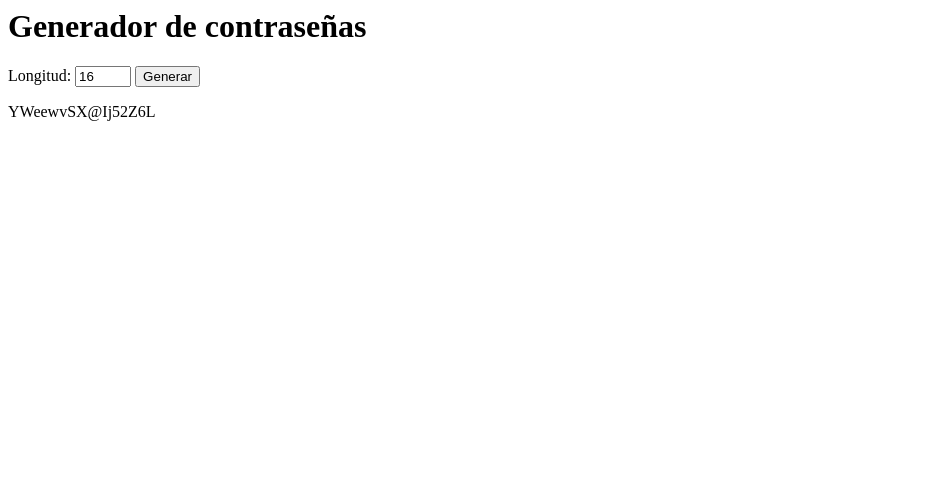
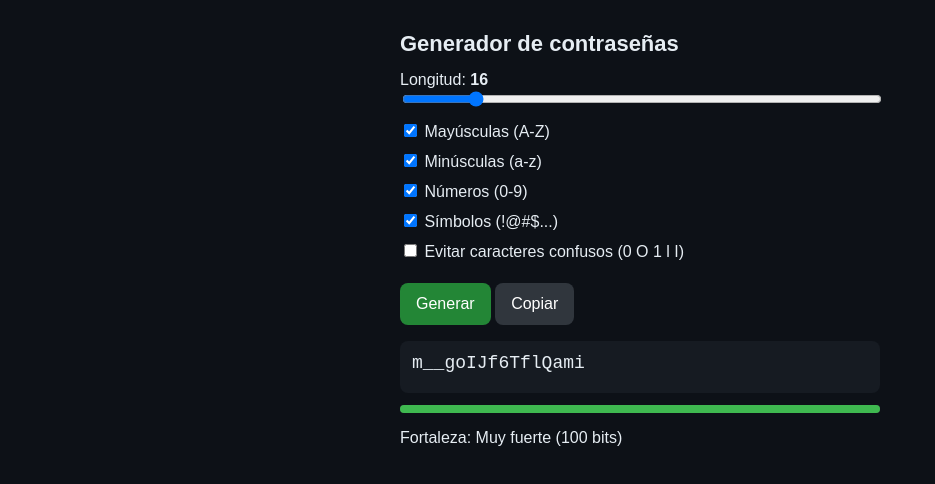
Before and after one commit to temictiani/Generador, a plain HTML site: page index.html in a window 1280 px wide. Both pictures are taken after a click on the button "Generar". Shown: the whole page, without its empty margins (0-935 px from the left). Drawn offline with Linux system fonts and the light colour scheme.

Commit message:
Refactor password generator HTML and JavaScript

```diff
--- a/index.html
+++ b/index.html
@@ -1,26 +1,100 @@
+<!DOCTYPE html>
+<html lang="es">
+<head>
+<meta charset="UTF-8">
+<meta name="viewport" content="width=device-width, initial-scale=1">
+<title>Generador de contraseñas</title>
+<style>
+  body { font-family: sans-serif; max-width: 480px; margin: 0 auto; padding: 16px; background: #0d1117; color: #e6edf3; }
+  h1 { font-size: 22px; }
+  label { display: block; margin: 10px 0; font-size: 16px; }
+  input[type=range] { width: 100%; }
+  button { padding: 12px 16px; font-size: 16px; border: 0; border-radius: 8px; background: #238636; color: white; margin-top: 12px; }
+  button.sec { background: #30363d; }
+  #resultado { font-family: monospace; font-size: 18px; word-break: break-all; background: #161b22; padding: 12px; border-radius: 8px; min-height: 28px; margin-top: 16px; }
+  #barra { height: 8px; border-radius: 4px; background: #30363d; margin-top: 12px; }
+  #nivel { height: 8px; border-radius: 4px; width: 0; }
+</style>
+</head>
+<body>
 <h1>Generador de contraseñas</h1>
 
-<label for="largo">Longitud:</label>
-<input type="number" id="largo" value="16" min="8" max="64">
+<label>Longitud: <b id="valor">16</b>
+  <input type="range" id="largo" min="8" max="64" value="16"
+         oninput="document.getElementById('valor').textContent = this.value">
+</label>
+
+<label><input type="checkbox" id="mayus" checked> Mayúsculas (A-Z)</label>
+<label><input type="checkbox" id="minus" checked> Minúsculas (a-z)</label>
+<label><input type="checkbox" id="nums" checked> Números (0-9)</label>
+<label><input type="checkbox" id="simbolos" checked> Símbolos (!@#$...)</label>
+<label><input type="checkbox" id="confusos"> Evitar caracteres confusos (0 O 1 l I)</label>
+
 <button onclick="generar()">Generar</button>
+<button class="sec" id="btnCopiar" onclick="copiar()">Copiar</button>
 
-<p id="resultado"></p>
+<div id="resultado"></div>
+<div id="barra"><div id="nivel"></div></div>
+<p id="fuerza"></p>
 
 <script>
+const juegos = {
+  mayus: "ABCDEFGHIJKLMNOPQRSTUVWXYZ",
+  minus: "abcdefghijklmnopqrstuvwxyz",
+  nums: "0123456789",
+  simbolos: "!@#$%^&*()-_=+?"
+};
+let ultima = "";
+
 function generar() {
-  const letras = "abcdefghijklmnopqrstuvwxyzABCDEFGHIJKLMNOPQRSTUVWXYZ0123456789!@#$%";
-  let largo = parseInt(document.getElementById("largo").value);
-
-  if (isNaN(largo) || largo < 8 || largo > 64) {
-    document.getElementById("resultado").textContent = "Elige un número entre 8 y 64";
+  let pool = "";
+  for (const id in juegos) {
+    if (document.getElementById(id).checked) pool += juegos[id];
+  }
+  if (document.getElementById("confusos").checked) {
+    pool = pool.replace(/[0O1lI]/g, "");
+  }
+  if (!pool) {
+    ultima = "";
+    document.getElementById("resultado").textContent = "Marca al menos una opción";
     return;
   }
-
+  const largo = parseInt(document.getElementById("largo").value);
   const numeros = crypto.getRandomValues(new Uint32Array(largo));
   let clave = "";
   for (const n of numeros) {
-    clave += letras[n % letras.length];
+    clave += pool[n % pool.length];
   }
+  ultima = clave;
   document.getElementById("resultado").textContent = clave;
+  fortaleza(largo, pool.length);
+}
+
+function fortaleza(largo, tam) {
+  const bits = largo * Math.log2(tam);
+  let texto, color, pct;
+  if (bits < 40)      { texto = "Débil";      color = "#da3633"; pct = 25; }
+  else if (bits < 60) { texto = "Media";      color = "#d29922"; pct = 50; }
+  else if (bits < 80) { texto = "Fuerte";     color = "#2ea043"; pct = 75; }
+  else                { texto = "Muy fuerte"; color = "#3fb950"; pct = 100; }
+  const nivel = document.getElementById("nivel");
+  nivel.style.width = pct + "%";
+  nivel.style.background = color;
+  document.getElementById("fuerza").textContent =
+    "Fortaleza: " + texto + " (" + Math.round(bits) + " bits)";
+}
+
+async function copiar() {
+  if (!ultima) return;
+  const btn = document.getElementById("btnCopiar");
+  try {
+    await navigator.clipboard.writeText(ultima);
+    btn.textContent = "¡Copiado!";
+  } catch (e) {
+    btn.textContent = "No se pudo copiar";
+  }
+  setTimeout(() => { btn.textContent = "Copiar"; }, 1500);
 }
 </script>
+</body>
+</html>
```
